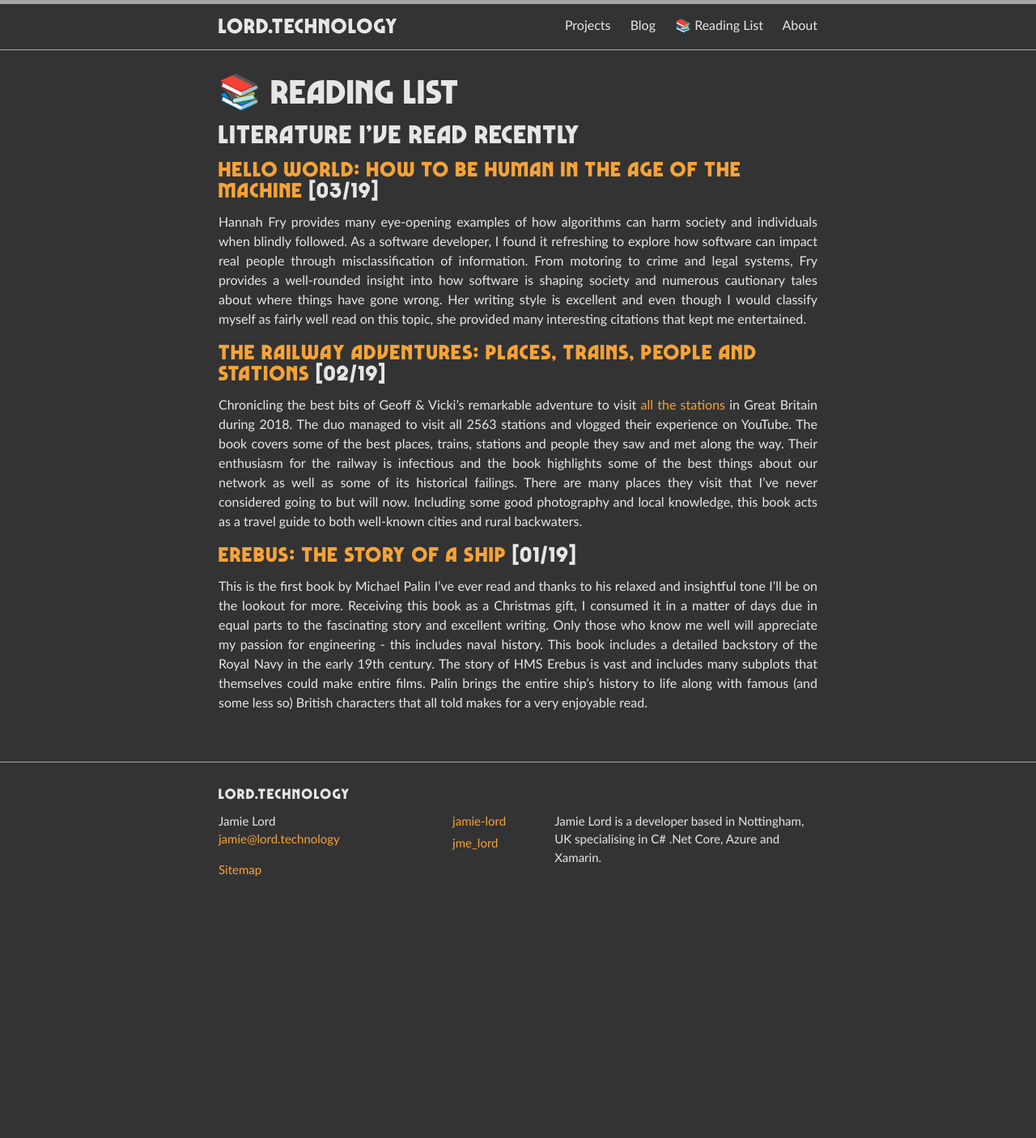
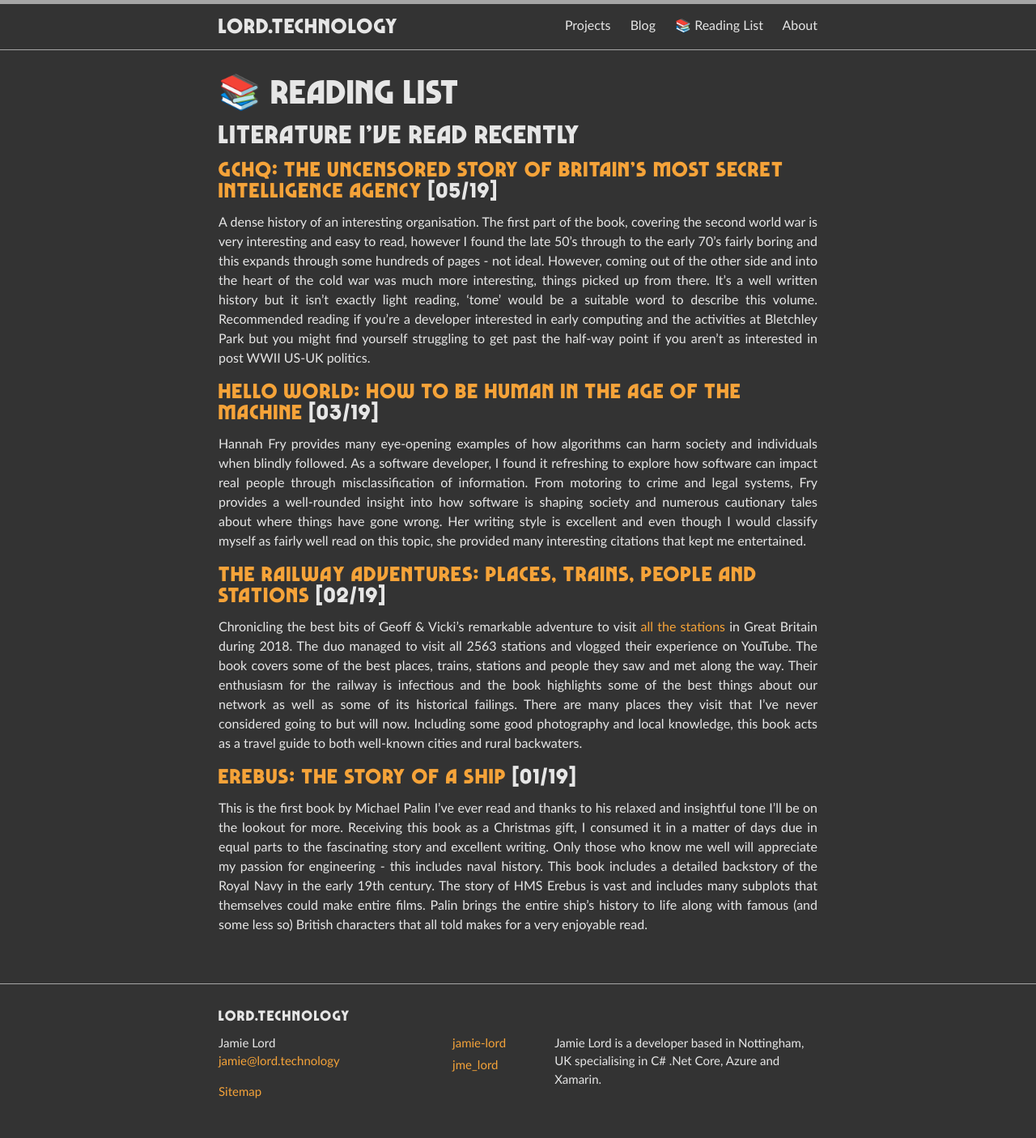
Before and after one commit to jamie-lord/Lord.technology, a Jekyll site: the page built from reading-list.md, in a window 1280 px wide. Shown: the whole page at 81% size. Built offline with Jekyll 4.4.1, drawn with Linux system fonts in a browser that asks for light colours; before the commit the page ends 1132 px from its top, so only the background shows below that.

Commit message:
Added new book to reading list

```diff
--- a/reading-list.md
+++ b/reading-list.md
@@ -4,6 +4,10 @@ title: 📚 Reading List
 permalink: /reading-list/
 ---
 ## Literature I've read recently
+
+### [GCHQ: The Uncensored Story of Britain's Most Secret Intelligence Agency](https://www.waterstones.com/book/gchq/richard-aldrich/9780007312658) [05/19]
+
+A dense history of an interesting organisation. The first part of the book, covering the second world war is very interesting and easy to read, however I found the late 50's through to the early 70's fairly boring and this expands through some hundreds of pages - not ideal. However, coming out of the other side and into the heart of the cold war was much more interesting, things picked up from there. It's a well written history but it isn't exactly light reading, 'tome' would be a suitable word to describe this volume. Recommended reading if you're a developer interested in early computing and the activities at Bletchley Park but you might find yourself struggling to get past the half-way point if you aren't as interested in post WWII US-UK politics.
 
 ### [Hello World: How to be Human in the Age of the Machine](https://www.waterstones.com/book/hello-world/hannah-fry/9780857525246) [03/19]
 
```
